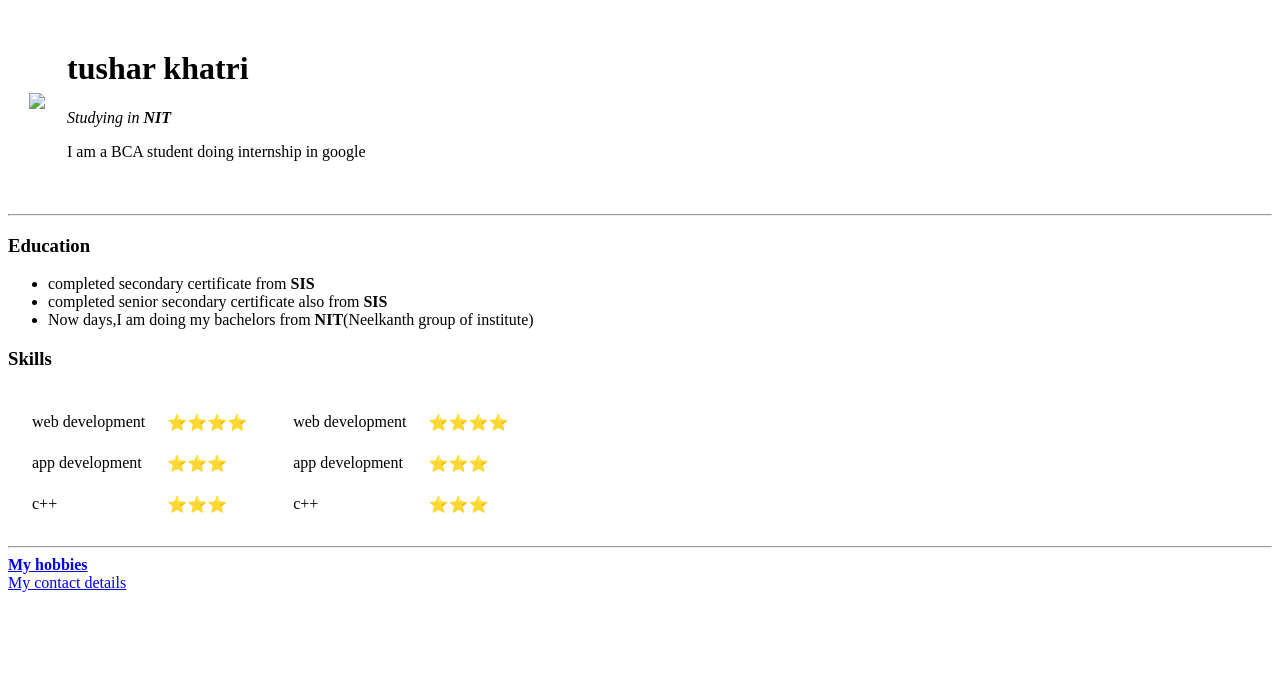
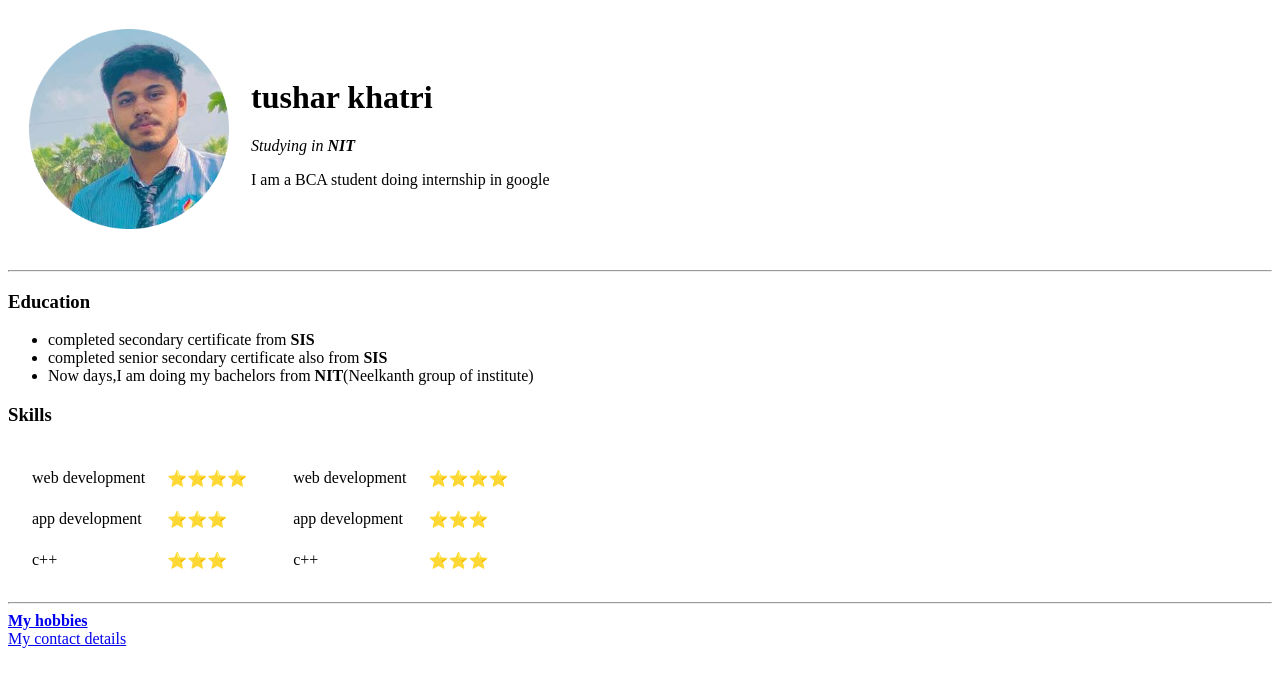
Before and after one commit to tusharchaudhary01/cv, a plain HTML site: page index.html in a window 1280 px wide. Drawn offline with Linux system fonts and the light colour scheme.

Commit message:
update index.html

```diff
--- a/index.html
+++ b/index.html
@@ -10,7 +10,7 @@
   <table cellspacing="20">
     <tr>
       <td>
-        <img src="C:\Users\TUSHAR KHATRI\Desktop\IMG_20220420_164553-modified.png" tushar profile picture height="200">
+        <img src="IMG-20211008-WA0005-modified.png" tushar profile picture height="200">
 
       </td>
       <td>
```
